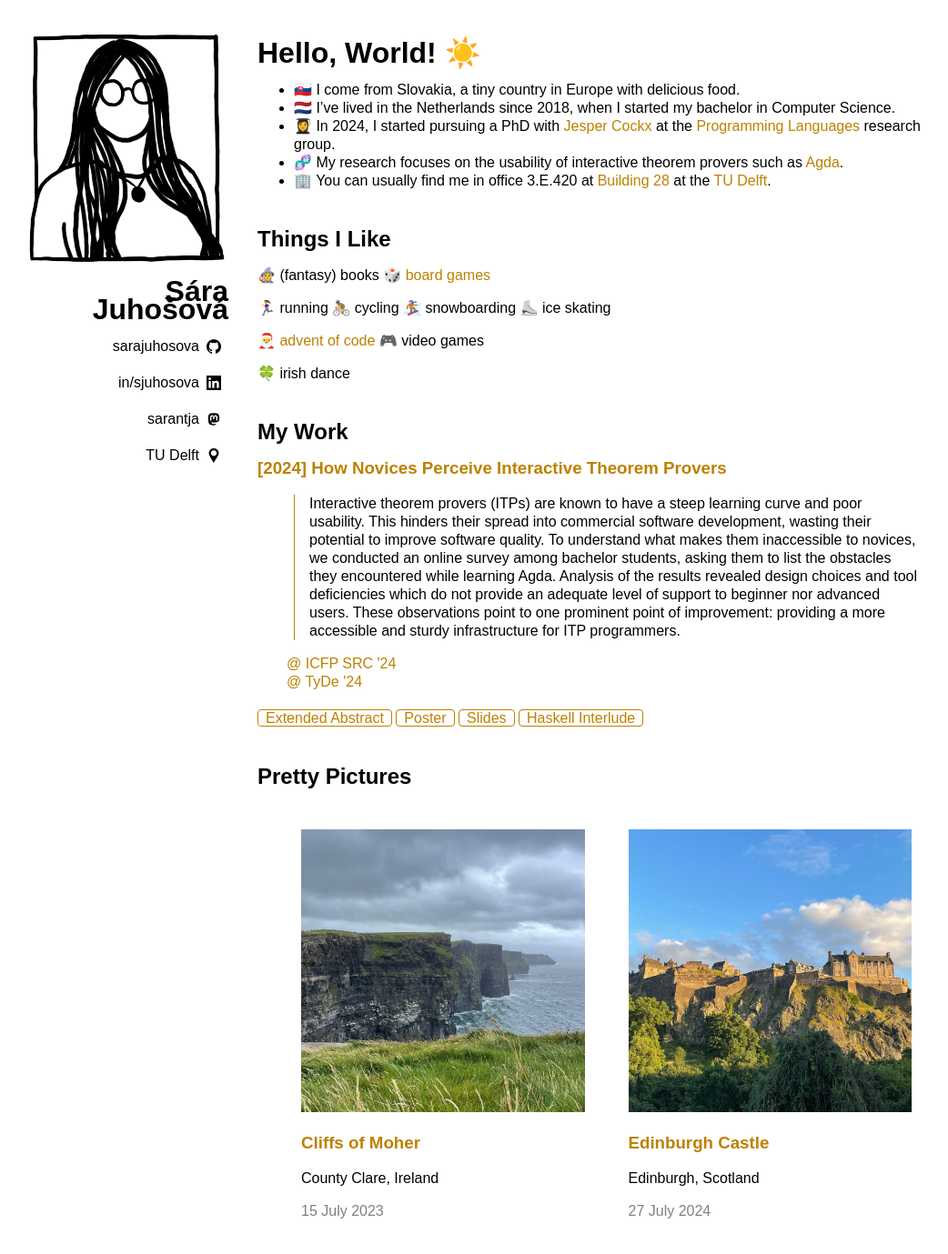
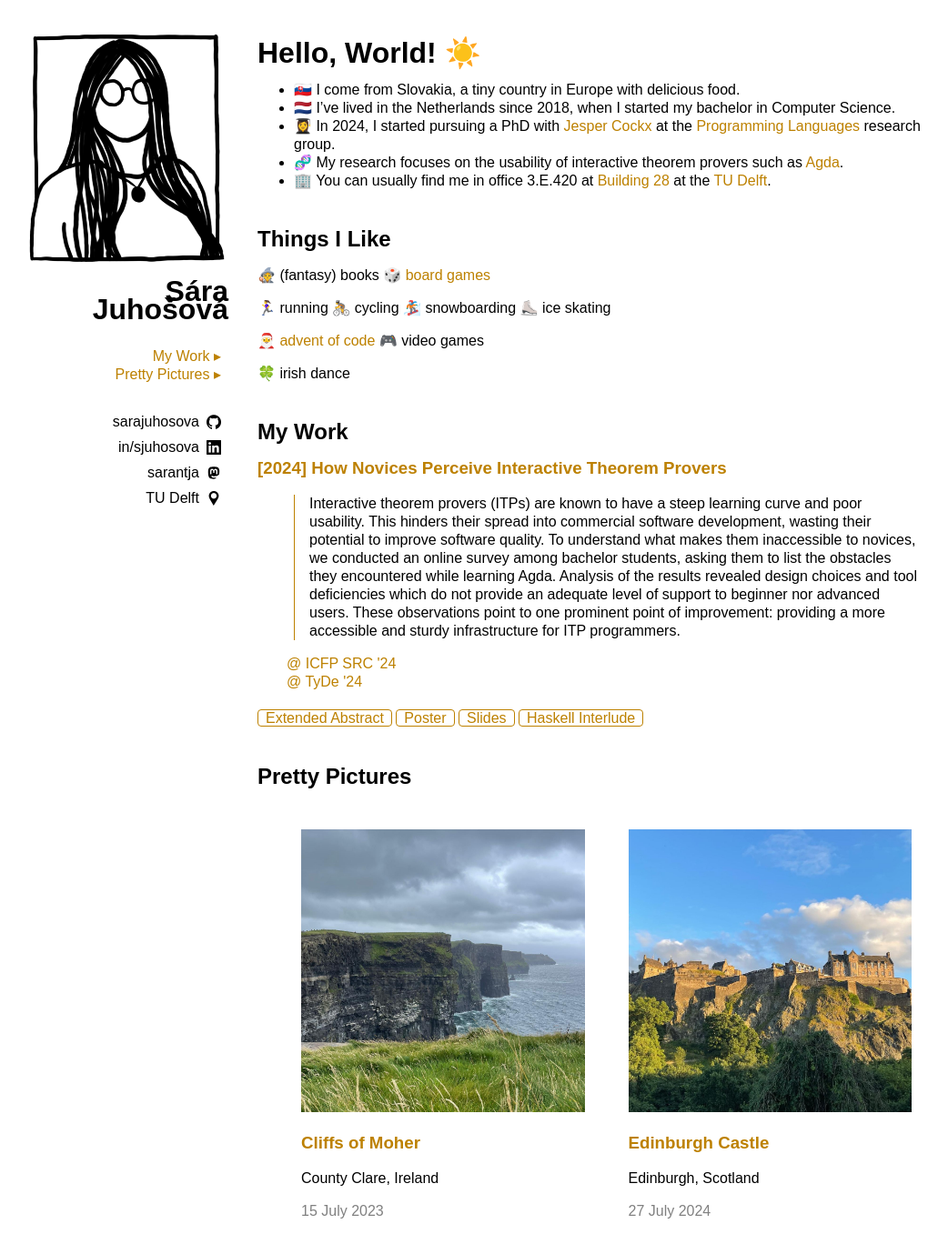
Before and after one commit to sarajuhosova/sarajuhosova.github.io, a Jekyll site: the page built from index.md, in a window 1280 px wide and 1400 px high. Shown: the top 1379 px of the window at 91% size, without its empty margins (102-1144 px from the left). Built offline with Jekyll 4.4.1, drawn with Linux system fonts in a browser that asks for light colours.

Commit message:
Add a table of content

```diff
--- /dev/null
+++ b/_data/sections.yaml
@@ -0,0 +1,4 @@
+- id: work
+  title: My Work
+- id: pictures
+  title: Pretty Pictures
--- a/_includes/about.html
+++ b/_includes/about.html
@@ -1,6 +1,16 @@
 <a href="/" target="_self"><img class="profile" src="/assets/images/sara.png"></a>
 
 <h1>Sára Juhošová</h1>
+
+<!-- Table of Contents -->
+
+<div class="toc">
+    {% for section in site.data.sections %}
+        <a href="{{ site.baseurl }}#{{ section.id }}" target="_self">{{ section.title }} ▸</a> <br>
+    {% endfor %}
+</div>
+
+<!-- Links to Socials -->
 
 {% for info in site.data.info %}
 
@@ -8,6 +18,5 @@
     <span>{{ info.title }}</span>
     <img class="icon" src="{{ info.icon }}">
 </a>
-<br>
 
 {% endfor %}
--- a/_includes/pictures.html
+++ b/_includes/sections/pictures.html
@@ -1,5 +1,3 @@
-<h2>Pretty Pictures</h2>
-
 <div class="picture-grid">
 
     {% for picture in site.data.pictures %}
--- a/_includes/work.html
+++ b/_includes/sections/work.html
@@ -1,5 +1,3 @@
-<h2>My Work</h2>
-
 <div>
     {% for work in site.data.work %}
 
--- a/_sass/main.scss
+++ b/_sass/main.scss
@@ -29,7 +29,13 @@
     padding-left: 1em;
 }
 
+.toc {
+    margin: 2em .5em;
+}
+
 .info {
+    margin: .5em 0;
+
     display: flex;
     align-items: center;
     justify-content: right;
--- a/index.md
+++ b/index.md
@@ -21,6 +21,12 @@ title: Sára Juhošová
 
 🍀 irish dance
 
-{% include work.html %}
+{% for section in site.data.sections %}
 
-{% include pictures.html %}
+<div id="{{ section.id }}">
+    <h2>{{ section.title }}</h2>
+
+    {% include sections/{{ section.id }}.html %}
+</div>
+
+{% endfor %}
```
Also changed, not shown: _includes/sections/hobbies.md (added, +7 -0 lines).
